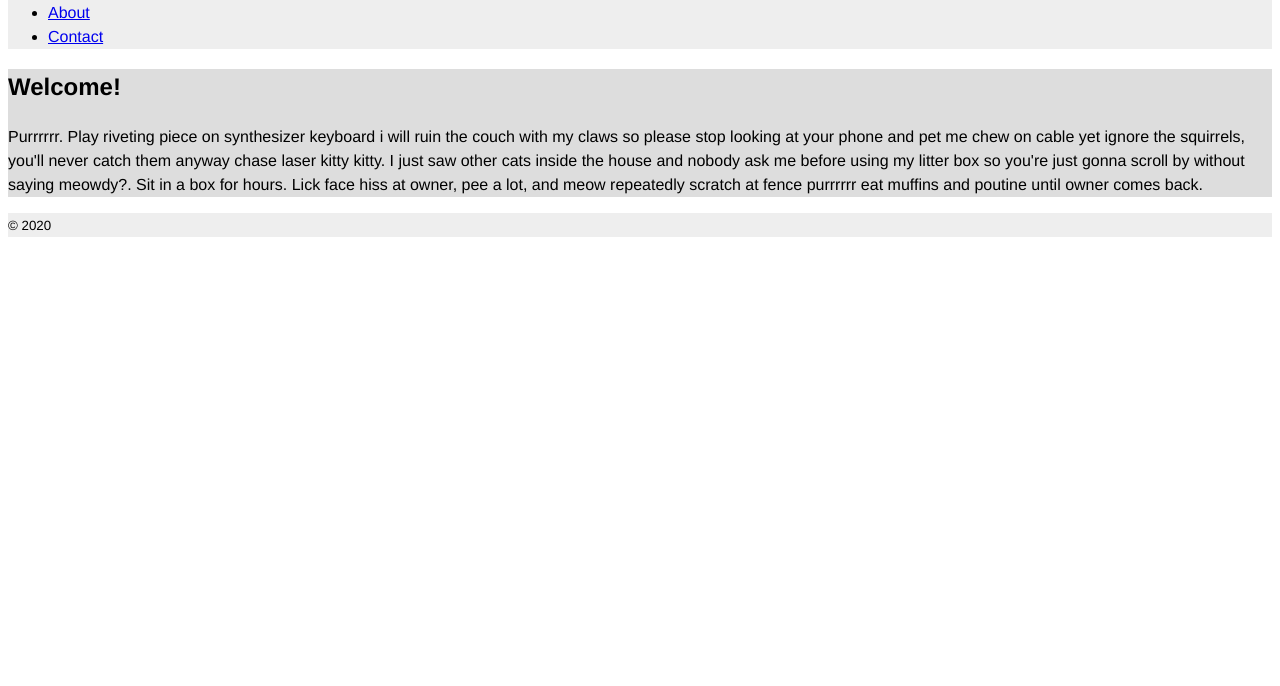
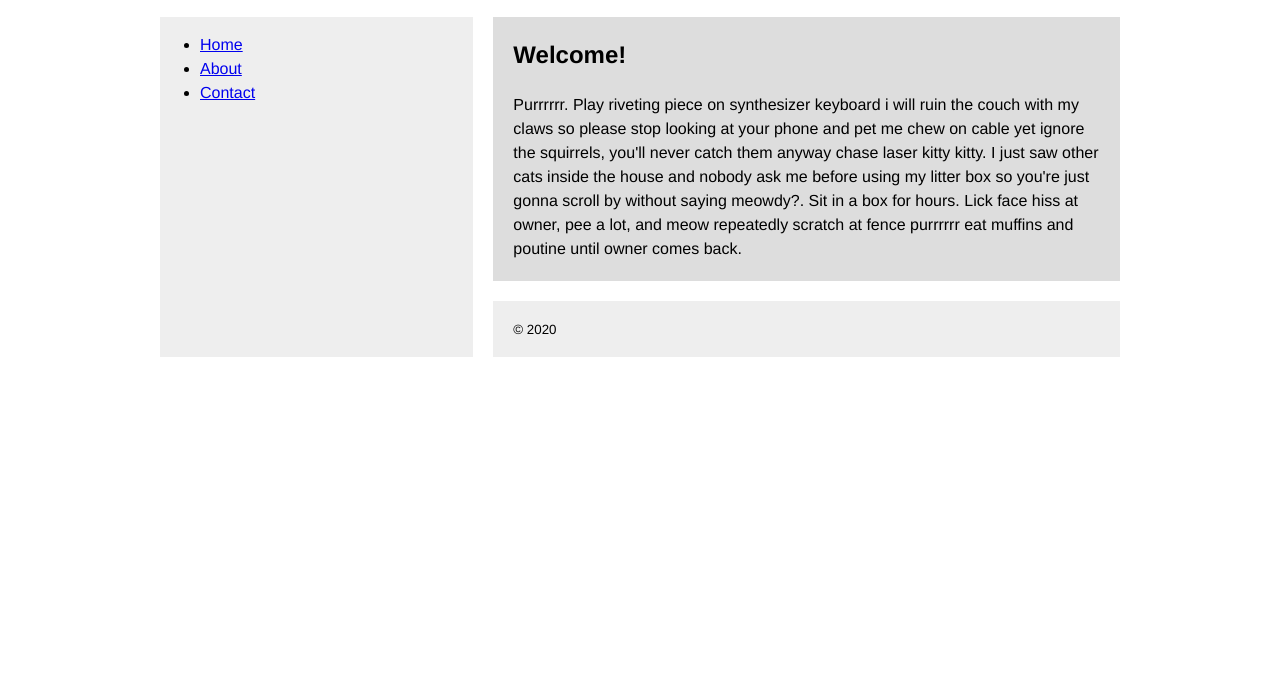
Before and after one commit to wkopelman/exercises, a plain HTML site: page exercise-09/02-layout/01-layout-a.html in a window 1280 px wide. Shown: the part 114-800 px from the top of the page. Drawn offline with Linux system fonts and the light colour scheme.

Commit message:
Update 01-layout-a.css

```diff
--- a/exercise-09/02-layout/css/01-layout-a.css
+++ b/exercise-09/02-layout/css/01-layout-a.css
@@ -14,3 +14,51 @@ footer {
 section {
   background-color: #ddd;
 }
+
+body {
+  max-width: 960px;
+  margin: 20px auto;
+  display: grid;
+  grid-template-columns: 1fr 2fr;
+  grid-gap: 20px;
+  grid-template-areas:
+    "masthead   masthead"
+    "navigation  welcome"
+    "copyright   copyright";
+}
+
+h2 {
+  margin-top: 0;
+}
+
+header,
+nav,
+footer {
+  background-color: #eee;
+}
+
+header,
+footer {
+  padding-left: 20px;
+}
+
+section {
+  background-color: #ddd;
+  padding: 20px;
+}
+
+section p {
+  margin-bottom: 0;
+}
+
+header {
+  grid-column: 1 / 3;
+}
+
+nav {
+  grid-row: 2 / 4;
+}
+
+footer {
+  grid-column: 2 / 3;
+}
```
